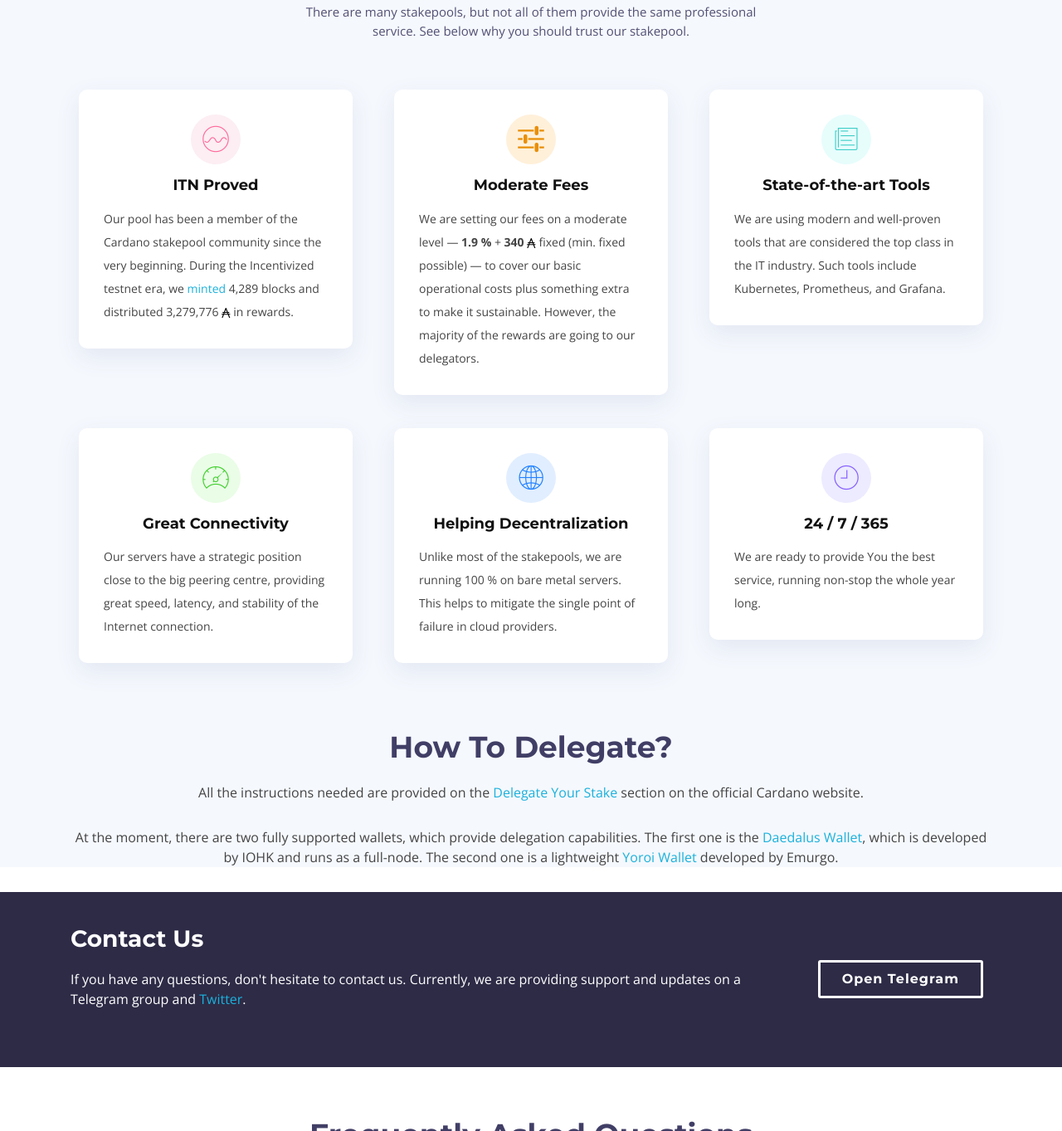
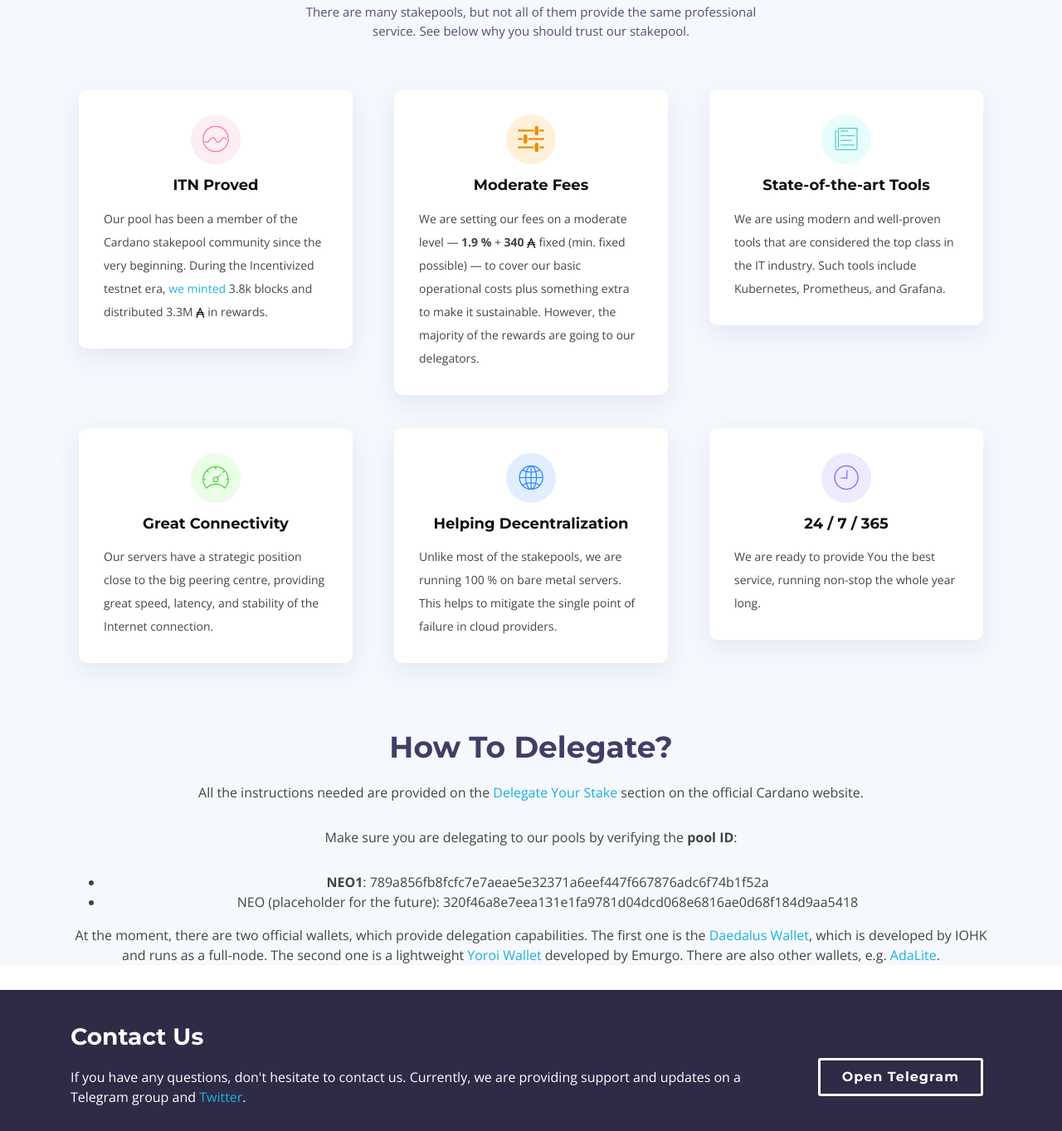
Before and after one commit to 0x-esh/neo1pool.github.io, a plain HTML site: page index.html in a window 1280 px wide. Shown: the part 920-2283 px from the top of the page at 83% size. Drawn offline with nearby package versions, Linux system fonts and the light colour scheme; files whose address does not match are found by name.

Commit message:
Remove /d poolmeta subdir, add pool IDs

```diff
--- a/d/poolmeta-ex.json
+++ /dev/null
@@ -1,6 +0,0 @@
-{
-  "itn": {
-    "owner": "ed25519_pk19c8zv4wrh2x289pnd0atrdp8z9vtsp3cfmpp0x2nzrgm7ymwr4ts44rnpk",
-	  "witness": "ed25519_sig1a2h8t7skwgtc0c9y90k77f0jzya00mtp9yxlvpr4aq8n8xllv6w34mqgxk7dskqlzt4v6qv3jed0h8gppg32nswf05m0nujzhcnxkpgtar4e9"
-  }
-}
--- a/index.html
+++ b/index.html
@@ -133,7 +133,7 @@
             <div class="box">
               <div class="icon" style="background: #fceef3;"><i class="ion-ios-analytics-outline" style="color: #ff689b;"></i></div>
               <h4 class="title"><a href="">ITN Proved</a></h4>
-              <p class="description">Our pool has been a member of the Cardano stakepool community since the very beginning. During the Incentivized testnet era, we <a href="https://adastat.net/en/pool/a51c830cb4d31657b79fb9d50b11af6a2338dbab47c1655516884c8e45390c73">minted</a> 4,289 blocks and distributed 3,279,776&nbsp;<svg height="0.9em" viewBox="0 0 37.042 44.185" xmlns="http://www.w3.org/2000/svg" data-svg="ada"><g transform="translate(0 -252.81)" fill="none" stroke="#000" stroke-linecap="round" stroke-width="3.9688"><path d="m2.0126 279.93h33.016"></path><path d="m3.1099 294.84 15.411-40.045 15.789 40.191" stroke-linejoin="round"></path><path d="m5.7168 272h25.608"></path></g></svg> in rewards.</p>
+              <p class="description">Our pool has been a member of the Cardano stakepool community since the very beginning. During the Incentivized testnet era, <a href="https://pooltool.io/pool/789a856fb8fcfc7e7aeae5e32371a6eef447f667876adc6f74b1f52a/awards">we minted</a> 3.8k blocks and distributed 3.3M&nbsp;<svg height="0.9em" viewBox="0 0 37.042 44.185" xmlns="http://www.w3.org/2000/svg" data-svg="ada"><g transform="translate(0 -252.81)" fill="none" stroke="#000" stroke-linecap="round" stroke-width="3.9688"><path d="m2.0126 279.93h33.016"></path><path d="m3.1099 294.84 15.411-40.045 15.789 40.191" stroke-linejoin="round"></path><path d="m5.7168 272h25.608"></path></g></svg> in rewards.</p>
             </div>
           </div>
           <div class="col-md-6 col-lg-4 wow bounceInUp" data-wow-duration="1.4s">
@@ -194,7 +194,12 @@
 
         <div class="text-center">
           <p>All the instructions needed are provided on the <a href="https://cardano.org/stake-pool-delegation/">Delegate Your Stake</a> section on the official Cardano website.</p>
-          <p>At the moment, there are two fully supported wallets, which provide delegation capabilities. The first one is the <a href="https://daedaluswallet.io/">Daedalus Wallet</a>, which is developed by IOHK and runs as a full-node. The second one is a lightweight <a href="https://yoroi-wallet.com/#/">Yoroi Wallet</a> developed by Emurgo.</p>
+          <p>Make sure you are delegating to our pools by verifying the <b>pool ID</b>:</p>
+          <ul>
+            <li><b>NEO1</b>: 789a856fb8fcfc7e7aeae5e32371a6eef447f667876adc6f74b1f52a</li>
+            <li>NEO (placeholder for the future): 320f46a8e7eea131e1fa9781d04dcd068e6816ae0d68f184d9aa5418</li>
+          </ul>
+          <p>At the moment, there are two official wallets, which provide delegation capabilities. The first one is the <a href="https://daedaluswallet.io/">Daedalus Wallet</a>, which is developed by IOHK and runs as a full-node. The second one is a lightweight <a href="https://yoroi-wallet.com/#/">Yoroi Wallet</a> developed by Emurgo. There are also other wallets, e.g. <a href="https://adalite.io/">AdaLite</a>.</p>
         </div>
 
       </div>
```
Also changed, not shown: d/poolmeta.json (deleted, +0 -7 lines).
